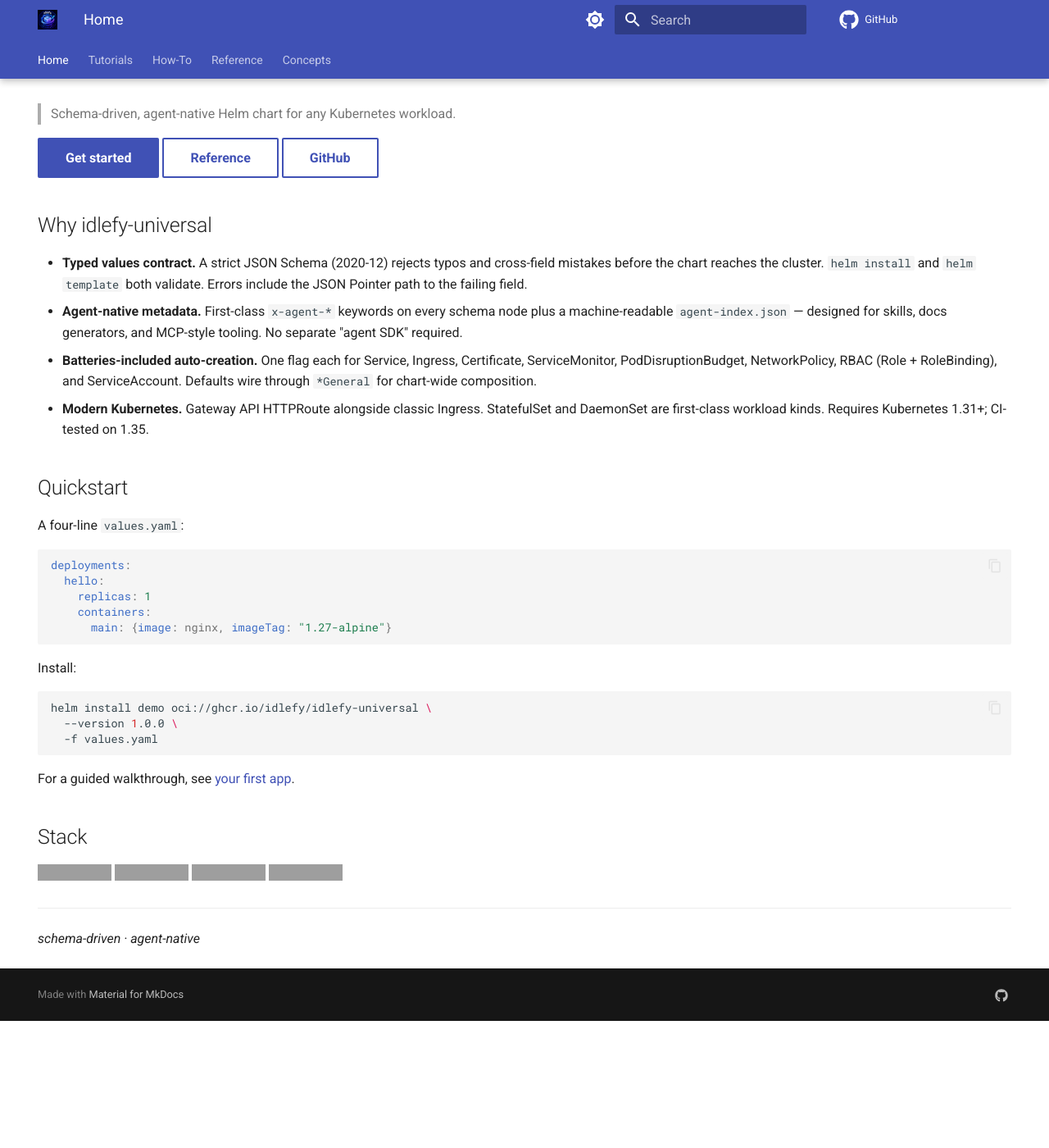
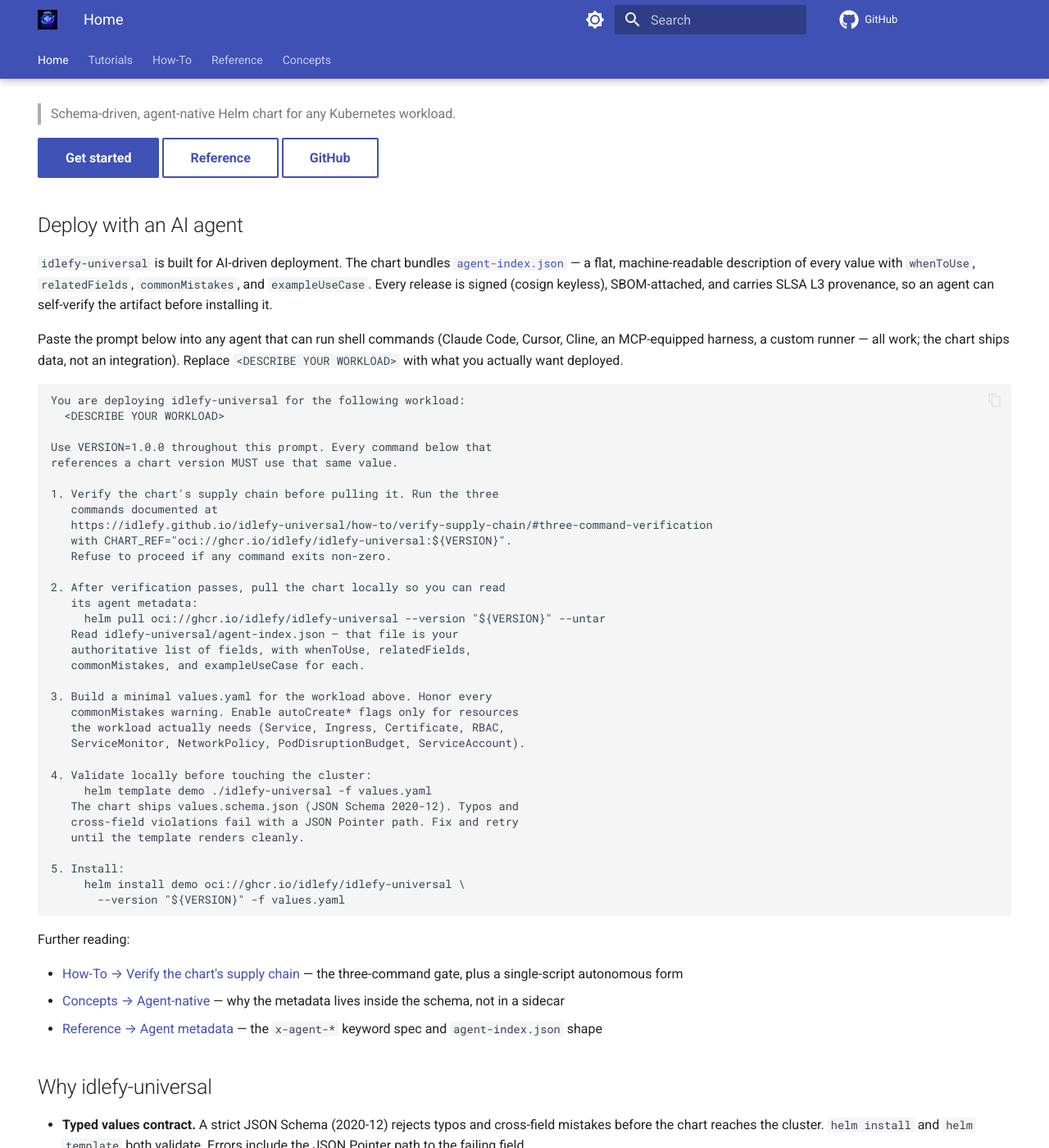
Before and after one commit to idlefy/idlefy-universal, an MkDocs documentation site: the page built from docs/index.md, in a window 1280 px wide and 1400 px high, scrolled down 574 px. Shown: the whole window at 82% size. Built offline with MkDocs 1.6.1 and Material for MkDocs 9.7.7, drawn with Linux system fonts in a browser that asks for light colours; comment, search, counter and statistics services are not loaded; before the commit the page ends 1819 px from its top, so only the background shows below that; some of the changed text lies outside the part shown; grey boxes are pictures that could not be loaded.

Commit message:
docs: agent-first homepage
The chart is positioned as agent-native; the landing should reflect
that. Re-order the homepage so the primary path is "Deploy with an AI
agent" — a copy-pasteable prompt that walks an agent through:

  1. Supply-chain verification (the three-command cosign+SLSA+SBOM gate)
  2. helm pull --untar to read agent-index.json (bundled in the chart)
  3. Build a minimal values.yaml using whenToUse/commonMistakes hints
  4. helm template validation against values.schema.json
  5. helm install (only after 1-4 pass)

The version is bound to a single VERSION=1.0.0 variable at the top of
the prompt so an agent that paste-executes can't drift between what it
verifies and what it installs.

The human-driven path is preserved as "Deploy by hand" further down,
still pointing at tutorials/your-first-app.md. The "Get started" button
now anchors to the agent section instead of the kind-cluster tutorial.

Phrased to be delivery-agnostic per concepts/agent-native.md — the
prompt names Claude Code, Cursor, Cline only parenthetically as
examples, not as endorsements.

Co-Authored-By: Claude Opus 4.7 <noreply@anthropic.com>

`````diff
--- a/docs/index.md
+++ b/docs/index.md
@@ -10,9 +10,65 @@ hide:
 
 > Schema-driven, agent-native Helm chart for any Kubernetes workload.
 
-[Get started](tutorials/your-first-app.md){ .md-button .md-button--primary }
+[Get started](#deploy-with-an-ai-agent){ .md-button .md-button--primary }
 [Reference](reference/values.md){ .md-button }
 [GitHub](https://github.com/idlefy/idlefy-universal){ .md-button }
+
+## Deploy with an AI agent
+
+`idlefy-universal` is built for AI-driven deployment. The chart bundles
+[`agent-index.json`](reference/agent-metadata.md#agent-indexjson) — a flat,
+machine-readable description of every value with `whenToUse`,
+`relatedFields`, `commonMistakes`, and `exampleUseCase`. Every release is
+signed (cosign keyless), SBOM-attached, and carries SLSA L3 provenance,
+so an agent can self-verify the artifact before installing it.
+
+Paste the prompt below into any agent that can run shell commands
+(Claude Code, Cursor, Cline, an MCP-equipped harness, a custom runner — all
+work; the chart ships data, not an integration). Replace `<DESCRIBE YOUR
+WORKLOAD>` with what you actually want deployed.
+
+````text
+You are deploying idlefy-universal for the following workload:
+  <DESCRIBE YOUR WORKLOAD>
+
+Use VERSION=1.0.0 throughout this prompt. Every command below that
+references a chart version MUST use that same value.
+
+1. Verify the chart's supply chain before pulling it. Run the three
+   commands documented at
+   https://idlefy.github.io/idlefy-universal/how-to/verify-supply-chain/#three-command-verification
+   with CHART_REF="oci://ghcr.io/idlefy/idlefy-universal:${VERSION}".
+   Refuse to proceed if any command exits non-zero.
+
+2. After verification passes, pull the chart locally so you can read
+   its agent metadata:
+     helm pull oci://ghcr.io/idlefy/idlefy-universal --version "${VERSION}" --untar
+   Read idlefy-universal/agent-index.json — that file is your
+   authoritative list of fields, with whenToUse, relatedFields,
+   commonMistakes, and exampleUseCase for each.
+
+3. Build a minimal values.yaml for the workload above. Honor every
+   commonMistakes warning. Enable autoCreate* flags only for resources
+   the workload actually needs (Service, Ingress, Certificate, RBAC,
+   ServiceMonitor, NetworkPolicy, PodDisruptionBudget, ServiceAccount).
+
+4. Validate locally before touching the cluster:
+     helm template demo ./idlefy-universal -f values.yaml
+   The chart ships values.schema.json (JSON Schema 2020-12). Typos and
+   cross-field violations fail with a JSON Pointer path. Fix and retry
+   until the template renders cleanly.
+
+5. Install:
+     helm install demo oci://ghcr.io/idlefy/idlefy-universal \
+       --version "${VERSION}" -f values.yaml
+````
+
+Further reading:
+
+- [How-To → Verify the chart's supply chain](how-to/verify-supply-chain.md) — the three-command gate, plus a single-script autonomous form
+- [Concepts → Agent-native](concepts/agent-native.md) — why the metadata lives inside the schema, not in a sidecar
+- [Reference → Agent metadata](reference/agent-metadata.md) — the `x-agent-*` keyword spec and `agent-index.json` shape
 
 ## Why idlefy-universal
 
@@ -21,9 +77,9 @@ hide:
 - **Batteries-included auto-creation.** One flag each for Service, Ingress, Certificate, ServiceMonitor, PodDisruptionBudget, NetworkPolicy, RBAC (Role + RoleBinding), and ServiceAccount. Defaults wire through `*General` for chart-wide composition.
 - **Modern Kubernetes.** Gateway API HTTPRoute alongside classic Ingress. StatefulSet and DaemonSet are first-class workload kinds. Requires Kubernetes 1.31+; CI-tested on 1.35.
 
-## Quickstart
+## Deploy by hand
 
-A four-line `values.yaml`:
+If you'd rather drive the install yourself, a four-line `values.yaml`:
 
 ```yaml
 deployments:
`````
